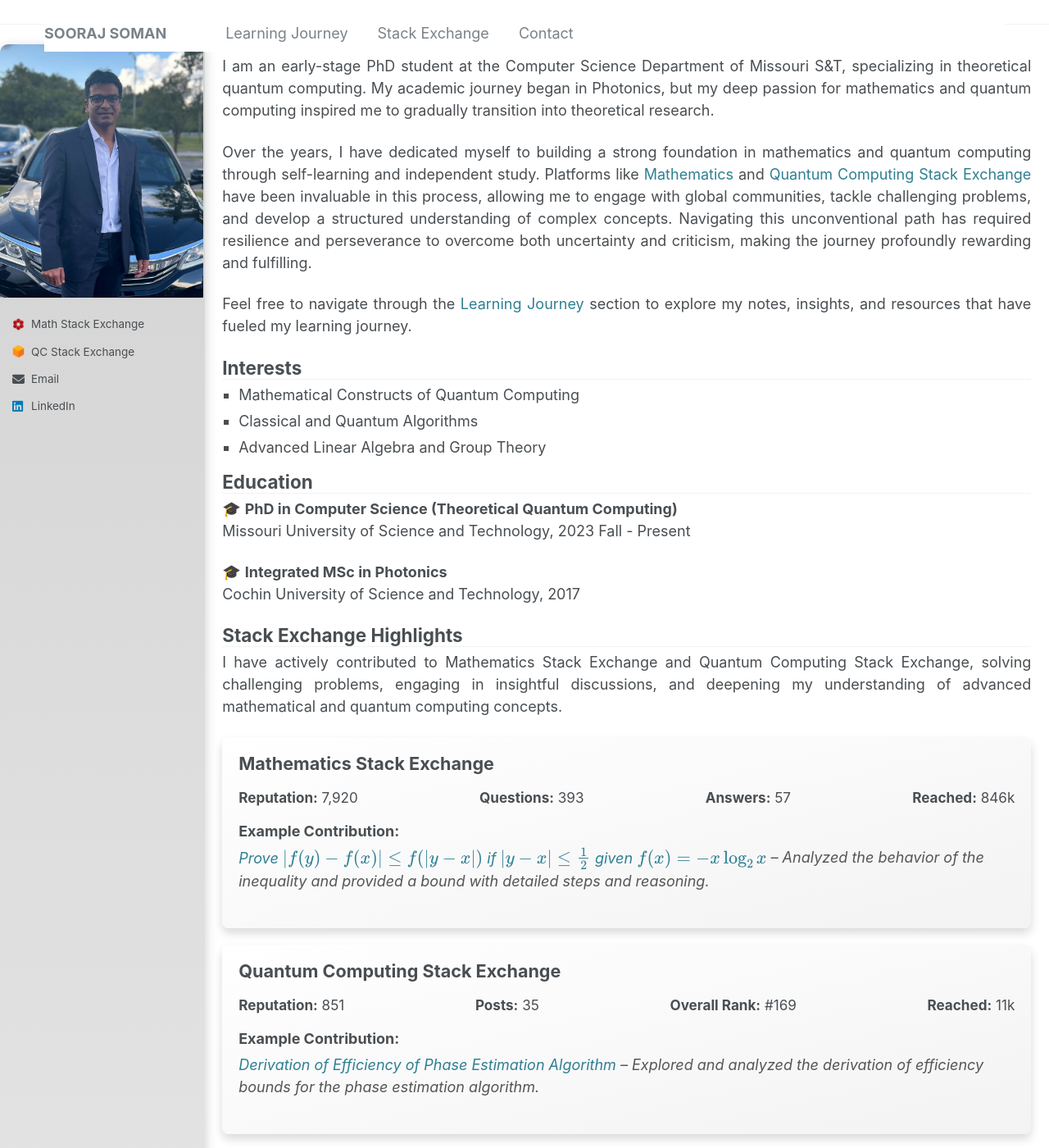
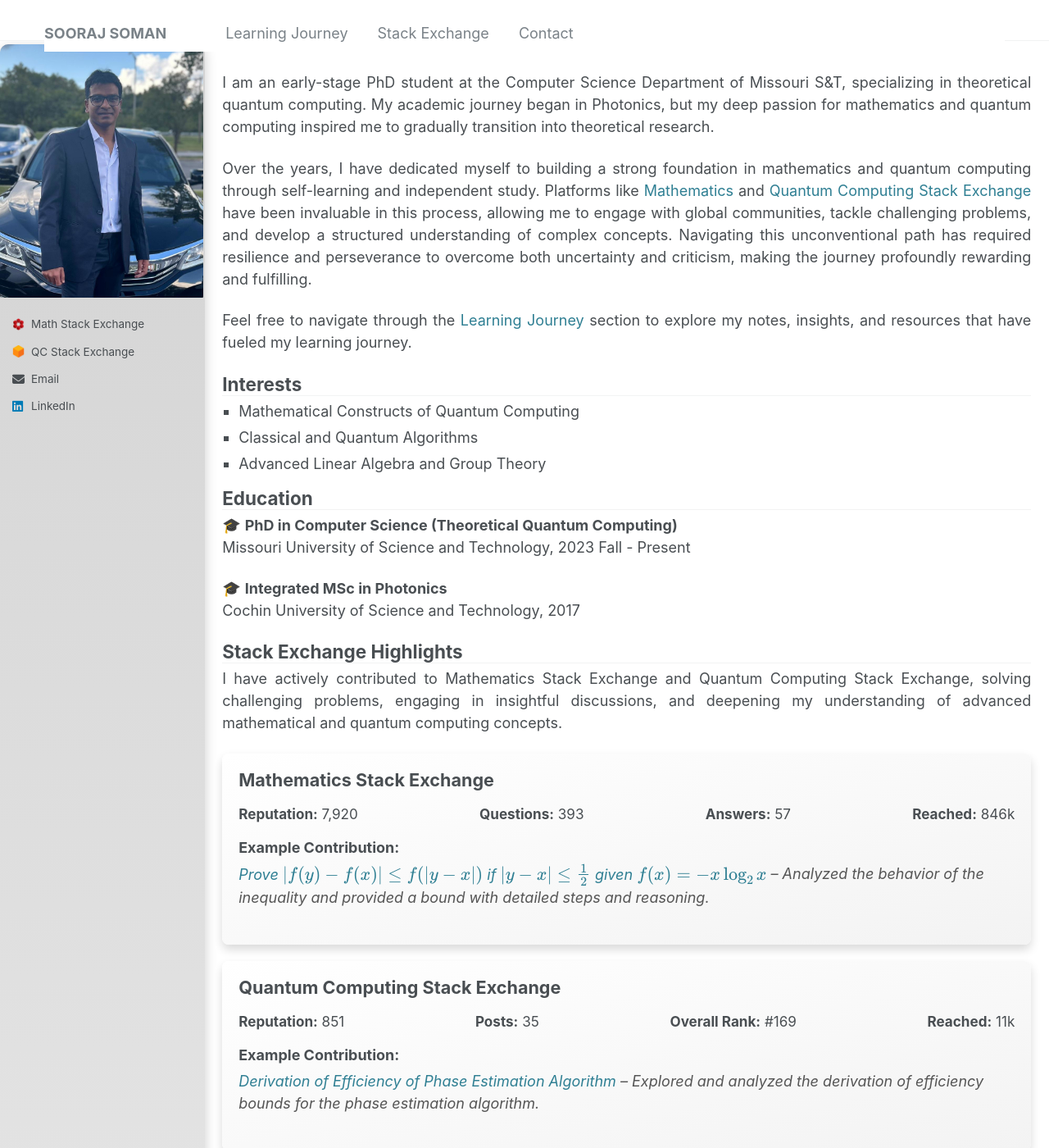
Before and after one commit to soorajss1729/soorajss1729.github.io, a Jekyll site: the page built from _pages/about.md, in a window 1280 px wide and 1400 px high. Shown: the whole window at 82% size. Built offline with Jekyll 4.4.1, drawn with Linux system fonts in a browser that asks for light colours.

Commit message:
Update _variables.scss

```diff
--- a/_sass/_variables.scss
+++ b/_sass/_variables.scss
@@ -43,7 +43,7 @@ $type-size-7                : 0.6875em; // ~11px
 $type-size-8                : 0.625em;  // ~10px
 
 /* masthead properties */
-$masthead-height            : 30px;/*70px;*/
+$masthead-height            : 50px;/*70px;*/
 
 /* Sidebar properties */
 $sidebar-screen-min-width   : 1024px;
```
